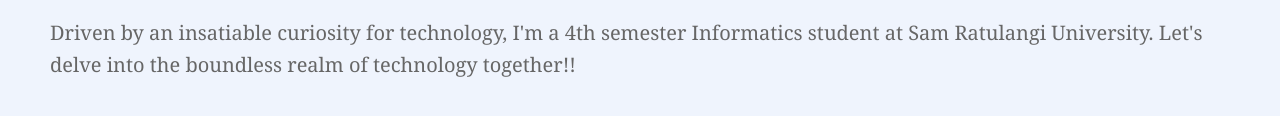
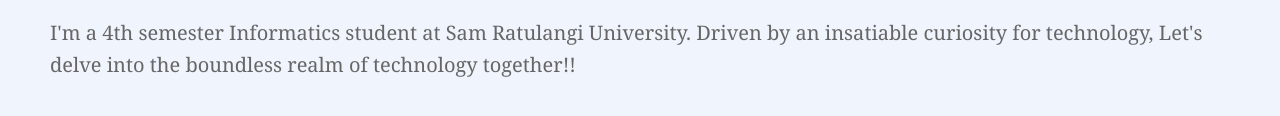
Before and after one commit to sarmila-adabaye/sarmila-adabaye.github.io, a plain HTML site: page index.html in a window 1280 px wide. Shown: the part 648-764 px from the top of the page. Drawn offline with Linux system fonts and the light colour scheme.

Commit message:
index.html

```diff
--- a/index.html
+++ b/index.html
@@ -22,7 +22,7 @@
       <h3>Hello there!</h3>
       <span><h2>I'm Sarmila Adabaye</h2></span>
       <h3>and I'm...</h3>
-      <p>Driven by an insatiable curiosity for technology, I'm a 4th semester Informatics student at Sam Ratulangi University. Let's delve into the boundless realm of technology together!!</p>
+      <p>I'm a 4th semester Informatics student at Sam Ratulangi University. Driven by an insatiable curiosity for technology, Let's delve into the boundless realm of technology together!!</p>
     </div>
 
     <script>
```
